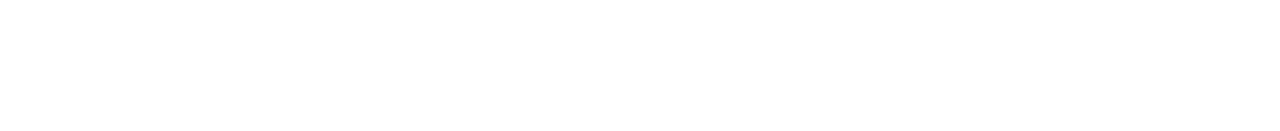
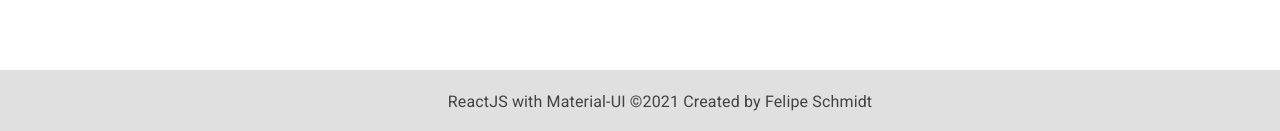
Before and after one commit to FelipeESchmidt/React--Sistema--Biblioteca, a React (Create React App) app: page / in a window 1280 px wide. Shown: the part 666-797 px from the top of the page. Built offline with nearby package versions, Linux system fonts and the light colour scheme; no server answers.

Commit message:
Desenvolvimento do Footer da página

```diff
--- a/src/components/App/App.js
+++ b/src/components/App/App.js
@@ -1,6 +1,7 @@
 import React from 'react';
 import { BrowserRouter as Router, Route, Switch, Redirect } from 'react-router-dom';
 import Header from '../Header';
+import Footer from '../Footer';
 import Search from '../Search';
 import BooksList from '../BooksList';
 import Breadcrumb from '../Breadcrumb';
@@ -37,6 +38,7 @@
             <h1>404</h1>
           </Route>
         </Switch>
+        <Footer></Footer>
       </Router>
     </ApiContext.Provider>
   );
--- /dev/null
+++ b/src/components/Footer/Footer.jsx
@@ -0,0 +1,32 @@
+import React from 'react';
+import { makeStyles } from '@material-ui/core/styles';
+import { Typography } from '@material-ui/core';
+
+const useStyles = makeStyles((theme) => ({
+    footer: {
+        position: "fixed",
+        bottom: 0,
+        display: "flex",
+        justifyContent: "center",
+        width: "100%",
+        marginTop: "30px",
+        padding: "20px",
+        backgroundColor: theme.palette.grey[300]
+    },
+    text: {
+        color: theme.palette.grey[800]
+    }
+}));
+
+function Footer() {
+
+    const classes = useStyles();
+
+    return (
+        <footer className={classes.footer}>
+            <Typography className={classes.text}>ReactJS with Material-UI ©2021 Created by Felipe Schmidt</Typography>
+        </footer>
+    );
+}
+
+export default Footer;
--- /dev/null
+++ b/src/components/Footer/index.js
@@ -0,0 +1,2 @@
+import Footer from './Footer';
+export default Footer;
```
